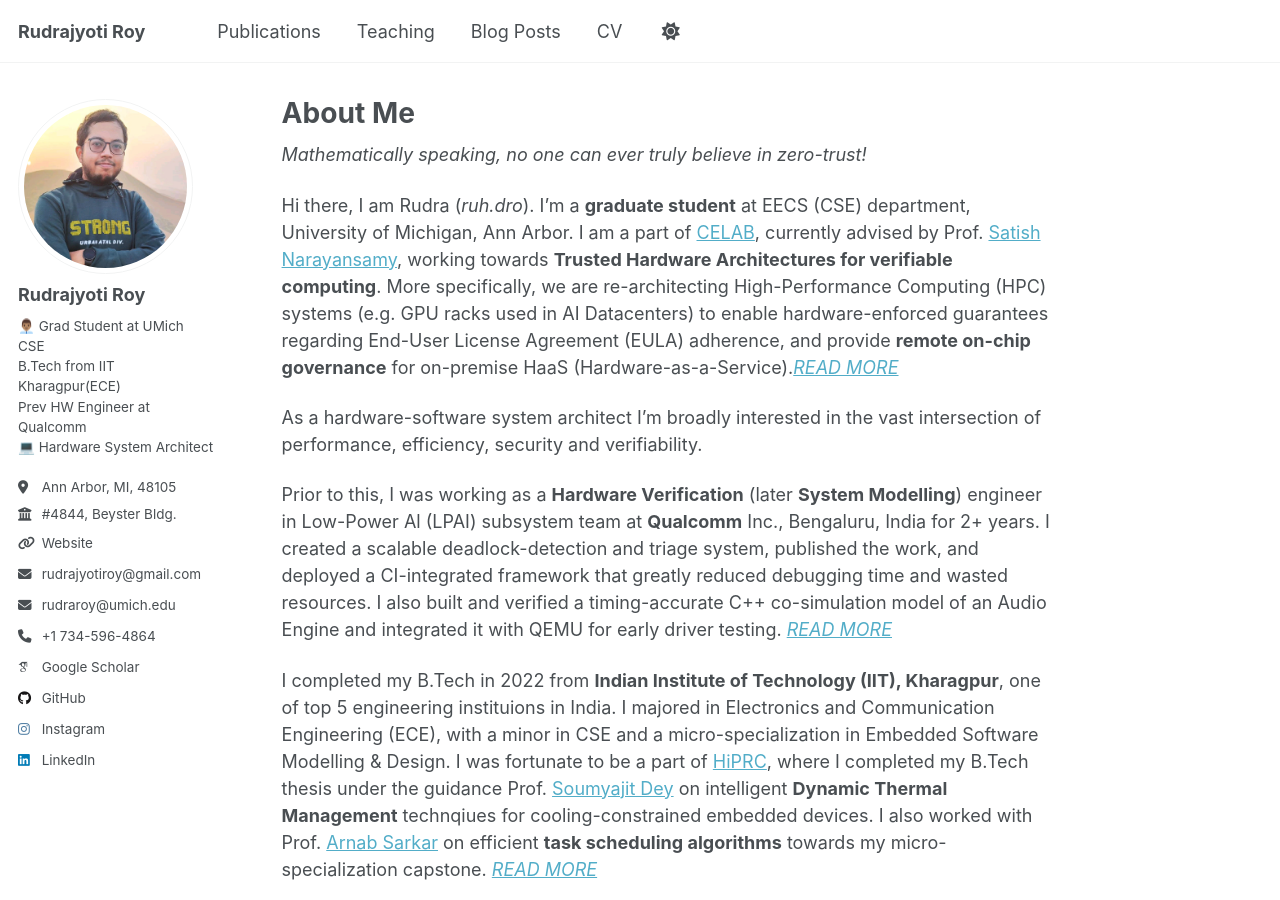
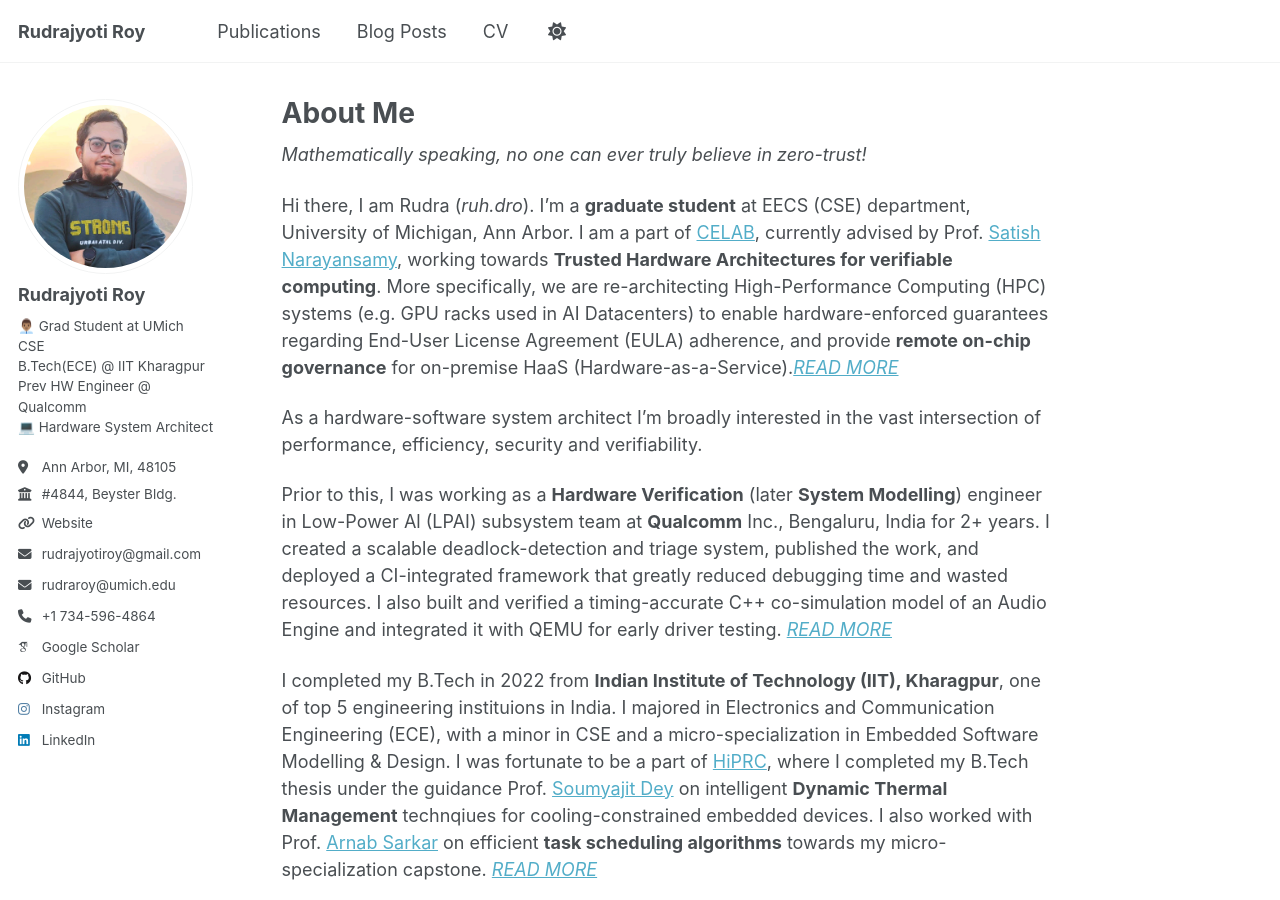
Before and after one commit to rudrajyotiroy/rudrajyotiroy.github.io, a Jekyll site: the page built from _pages/about.md, in a window 1280 px wide and 900 px high. Built offline with Jekyll 4.4.1, drawn with Linux system fonts in a browser that asks for light colours; some web fonts are replaced; a script that is not in the unit is left out.

Commit message:
new config

```diff
--- a/_config.yml
+++ b/_config.yml
@@ -26,7 +26,7 @@ author:
   avatar           : "profile.png"
   name             : "Rudrajyoti Roy"
   pronouns         : # example: "she/her"
-  bio              : "👨🏽‍💼 Grad Student at UMich CSE <br/> B.Tech from IIT Kharagpur(ECE) <br/> Prev HW Engineer at Qualcomm <br/> 💻 Hardware System Architect "
+  bio              : "👨🏽‍💼 Grad Student at UMich CSE <br/> B.Tech(ECE) @ IIT Kharagpur<br/> Prev HW Engineer @ Qualcomm <br/> 💻 Hardware System Architect "
   employer         : "#4844, Beyster Bldg."
   location         : "Ann Arbor, MI, 48105"
   uri              : "rudrajyotiroy.github.io"
--- a/_data/navigation.yml
+++ b/_data/navigation.yml
@@ -11,11 +11,8 @@ main:
   - title: "Publications"
     url: /publications/
 
-  - title: "Teaching"
-    url: /teaching/
-
   - title: "Blog Posts"
-    url: /year-archive/
+    url: /blog-posts/
 
   - title: "CV"
     url: /files/Rudrajyoti_Roy_Resume_110325-3.pdf
```
